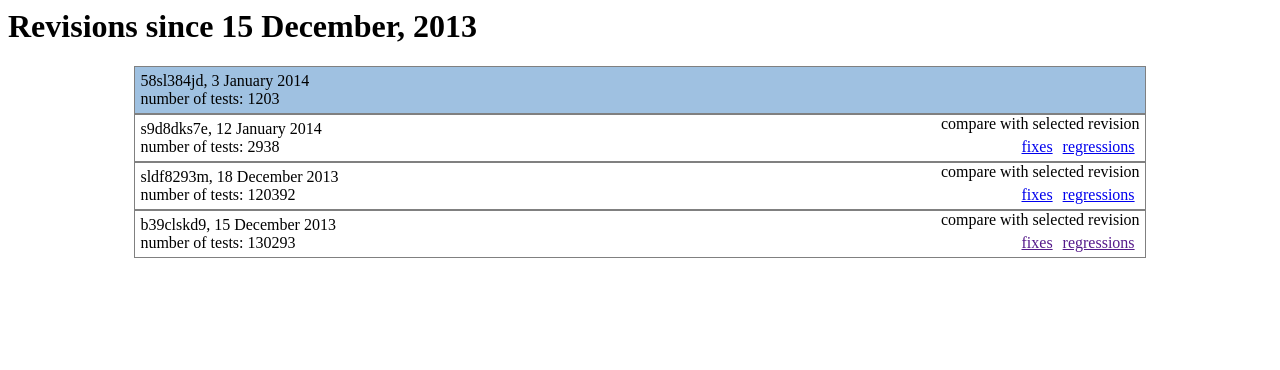
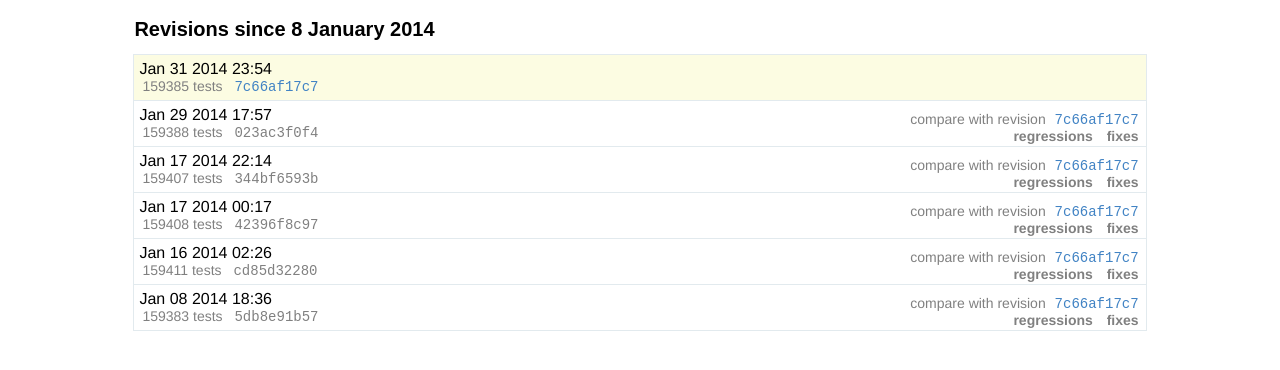
Before and after one commit to bebebebebe/commit-list-mockup, a plain HTML site: page index.html in a window 1280 px wide. Both pictures are taken after a click on the item 640 px from the left and 90 px from the top of the page. Drawn offline with Linux system fonts and the light colour scheme.

Commit message:
some styling

```diff
--- a/data.js
+++ b/data.js
@@ -1,13 +1,28 @@
 $(document).ready(function(){
 
 // stuff that would be determied on back end in node version
+
+
+
 	var source = $("#revisions-template").html();
 	var template = Handlebars.compile(source);
 
-	var rows = [{commitHash: '58sl384jd', timestamp: '3 January 2014', numtests: 1203},
-				{commitHash: 's9d8dks7e', timestamp: '12 January 2014', numtests: 2938},
-				{commitHash: 'sldf8293m', timestamp: '18 December 2013', numtests: 120392},
-				{commitHash: 'b39clskd9', timestamp: '15 December 2013', numtests: 130293}
+
+
+	Handlebars.registerHelper('formatHash', function(hash){
+		return hash.slice(0,10);
+	});
+
+	Handlebars.registerHelper('formatDate', function(timestamp){
+		return timestamp.slice(4,21);
+	});
+
+	var rows = [{commitHash: '7c66af17c773bfcebe32583b9e9b1e03b9232dc8', timestamp: 'Fri Jan 31 2014 23:54:34 GMT+0000 (UTC)', numtests: 159385},
+				{commitHash: '023ac3f0f4fa91a86d932189f771a7eda2c6093e', timestamp: 'Wed Jan 29 2014 17:57:29 GMT+0000 (UTC)', numtests: 159388},
+				{commitHash: '344bf6593bb6624d7cf62673f7b861ab0fb5bfb5', timestamp: 'Fri Jan 17 2014 22:14:46 GMT+0000 (UTC)', numtests: 159407},
+				{commitHash: '42396f8c977169641f76e0c23e0d84e0fad780c0', timestamp: 'Fri Jan 17 2014 00:17:55 GMT+0000 (UTC)', numtests: 159408},
+				{commitHash: 'cd85d32280f63e14e95fd303d2f47eba3e9f1987', timestamp: 'Thu Jan 16 2014 02:26:56 GMT+0000 (UTC)', numtests: 159411},
+				{commitHash: '5db8e91b576174f3c107a95bfe18e699ede87e61', timestamp: 'Wed Jan 08 2014 18:36:34 GMT+0000 (UTC)', numtests: 159383}
 	];
 
 	var revisions = [];
@@ -22,7 +37,7 @@ $(document).ready(function(){
 	}
 
 	var data = {
-		cutoff: '15 December, 2013',
+		cutoff: '8 January 2014',
 		revision: revisions
 	};
 	var html = template(data);
@@ -41,14 +56,16 @@ $(document).ready(function(){
 		if (selected.hash === hash) {
 			selected = {hash: null, index: null};
 			$(this).find('.compare').show();
+			$(this).children('.hash').css('color', '');
 			$(this).css('background', '');
 			$('li').last().find('.compare').hide();
 			$('li').each(function(){
-				$(this).find('span').text('next');
+				$(this).find('.otherRev').text('previous revision');
 				var nextHash = $(this).next().attr('commit');
 				var thisHash = $(this).attr('commit');
 				$(this).find('.reg').children('a').attr('href', '/regressions/between/' + nextHash + '/' + thisHash);
-				$(this).find('.fix').children('a').attr('href', '/fixes/between/' + nextHash + '/' + thisHash);			});
+				$(this).find('.fix').children('a').attr('href', '/fixes/between/' + nextHash + '/' + thisHash);
+			});
 		} else {
 			selected = {hash: hash, index: $(this).index()};
 			$('li').last().find('.compare').show();
@@ -60,13 +77,13 @@ $(document).ready(function(){
 				$(this).find('.fix').children('a').attr('href', '/fixes/between/' + oldHash + '/' + newHash);
 				$(this).css('background', '');
 				$(this).find('.compare').show();
-				$(this).find('span').text('selected');
+				$(this).find('.otherRev').html('revision <span class=hash>' + selected.hash.slice(0,10) + '</span>');
+				$(this).children('.hash').css('color', '');
 			});
-			$(this).css('background', 'rgba(65,131,196,0.5)');
+			$(this).css('background', 'rgba(252, 252, 226, 1)');
+			$(this).children('.hash').css('color', 'rgb(65,131,196)');
 			$(this).find('.compare').hide();
 		}
 	});
 
-
-
 });
--- a/index.html
+++ b/index.html
@@ -12,19 +12,21 @@
 	<ul>
 		{{#each revision}}
 			<li commit='{{hash}}'>
-				<p>
-					{{hash}}, {{date}}</br>
-					number of tests: {{tests}}
-				</p>
+				<span class='timestamp' title='{{date}}'>{{formatDate date}}</span></br>
+				<span class='numtests'>{{tests}} tests</span>
+				<span class='hash' title='{{hash}}'>{{formatHash hash}}</span>
 				<div class='compare'>
-					compare with <span>next</span> revision</br>
-					<div class='reg'><a href='{{regUrl}}'>regressions</a></div>
-					<div class='fix'><a href='{{fixUrl}}'>fixes</a></div>
-
+					compare with <span class='otherRev'>previous revision</span></br>
+					<div class='compare-links'>
+						<span class='reg'><a href='{{regUrl}}'>regressions</a></span>
+						<span class='fix'><a href='{{fixUrl}}'>fixes</a></span>
+					</div>
 				</div>
 			</li>
 		{{/each}}
 	</ul>
+
+
 </script>
 
 
--- a/style.css
+++ b/style.css
@@ -1,35 +1,73 @@
+h1 {
+	font-family: sans-serif;
+	font-size: 20px;
+	padding-top: 10px;
+	padding-left: 10%;
+}
+
 ul {
 	width: 80%;
 	list-style-type: none;
 	list-style-position:inside;
 	padding:0;
 	margin: 0 auto;
+	border: 1px solid #e2eaee;
+	border-bottom: none;
+	font-family: Helvetica;
+	color: gray;
+	font-size: 14px;
 }
 
 li {
-	border: 1px solid gray;
+	border-bottom: 1px solid #e2eaee;
 	overflow: hidden;
 	position: relative;
 	cursor: pointer;
+	padding: 5px;
 }
 
 li:hover {
-	background: rgba(65,131,196,0.2);
+	background: rgba(65,131,196,0.1);
 }
 
 .compare {
 	float: right;
 	position: absolute;
-	bottom: 0;
-	right: 5px;
-	/*padding: 5px;*/
+	bottom: 2px;
+	right: 2px;
+	font-weight: lighter;
 }
 
-.reg, .fix {
+.compare span.hash {
+	color: rgba(65,131,196,1);
+}
+
+.compare-links {
 	float: right;
+}
+
+
+.timestamp {
+	color: black;
+	font-size: 16px;
+}
+
+.numtests {
+	padding: 3px;
+}
+
+.hash {
+	font-family: monospace;
 	padding: 5px;
 }
 
-p {
-	margin: 5px;
+a {
+	font-weight: bold;
+	text-decoration: none;
+	color: gray;
+	padding: 5px;
 }
+
+a:hover{
+	color: black;
+}
```
